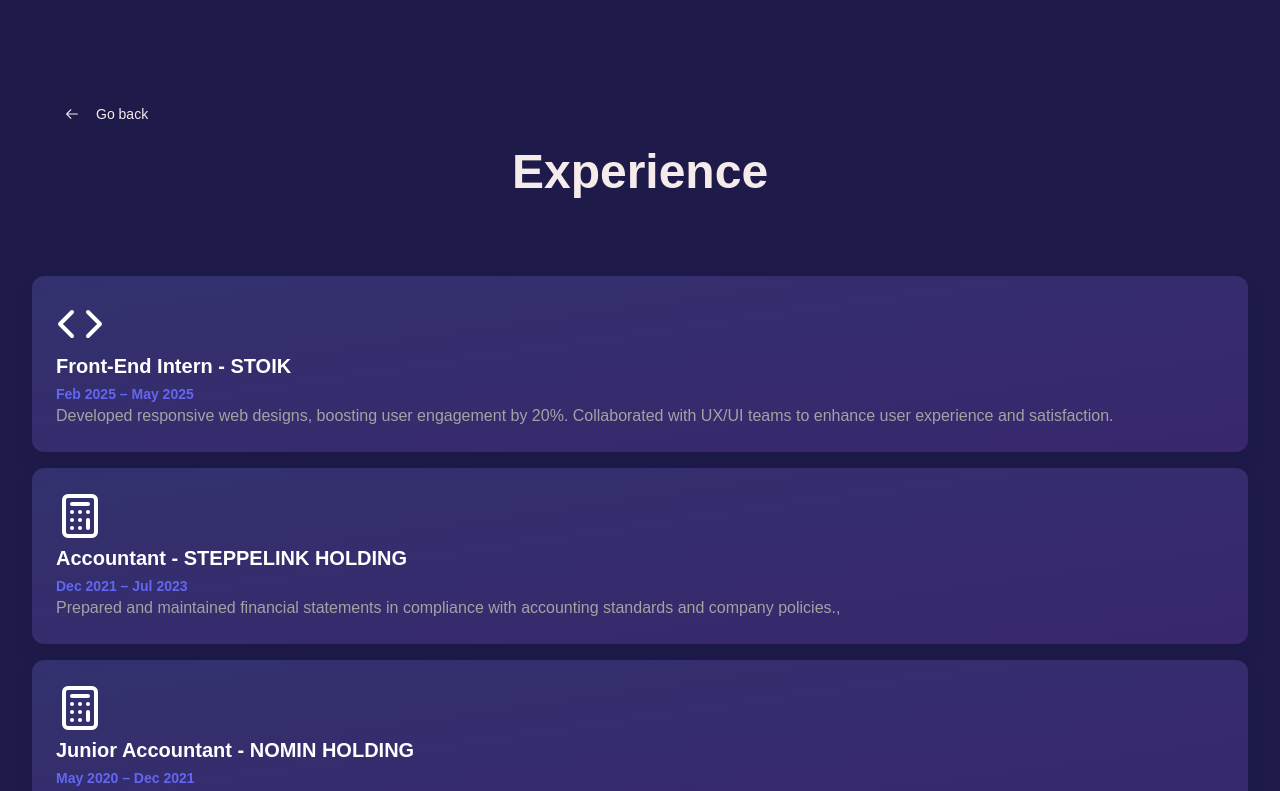
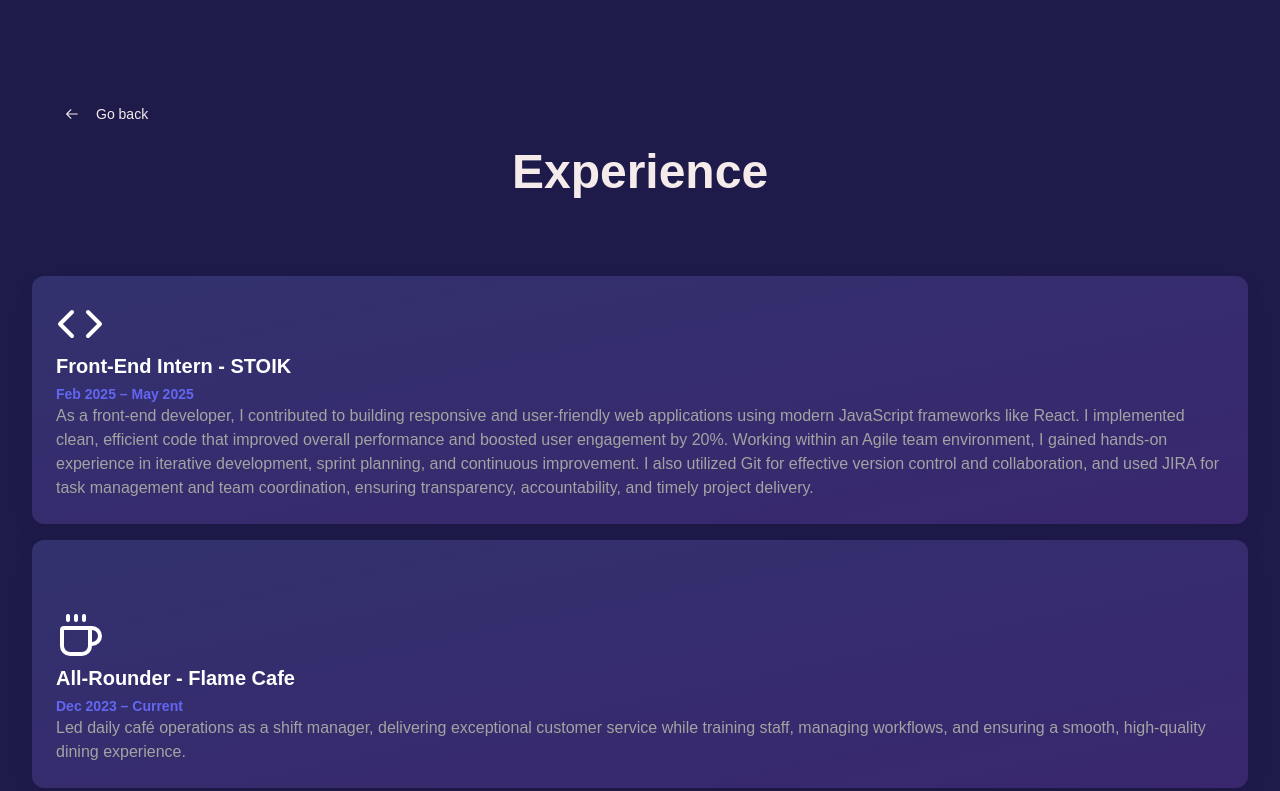
Before and after one commit to NominDavaakhuu/Nomin-Personal-Portfolio, a Next.js app: page /workExperience in a window 1280 px wide. Shown: the top 791 px of the page. Built offline with nearby package versions, Linux system fonts and the light colour scheme.

Commit message:
added job desciption to experience

```diff
--- a/src/app/workExperience/page.tsx
+++ b/src/app/workExperience/page.tsx
@@ -2,6 +2,7 @@
 
 import { Code } from "lucide-react";
 import { Calculator } from "lucide-react";
+import { Coffee } from "lucide-react";
 import { BentoCard, BentoGrid } from "@/components/magicui/bento-grid";
 import { BackButton } from "@/components/ui/backButton";
 
@@ -12,10 +13,24 @@ const workExperience = [
     description: (
       <>
         <span className="block text-sm font-semibold text-indigo-500">Feb 2025 – May 2025</span>
-        Developed responsive web designs, boosting user engagement by 20%. Collaborated with UX/UI teams to enhance user experience and satisfaction.
+        As a front-end developer, I contributed to building responsive and user-friendly web applications using modern JavaScript frameworks like React. I implemented clean, efficient code that improved overall performance and boosted user engagement by 20%. Working within an Agile team environment, I gained hands-on experience in iterative development, sprint planning, and continuous improvement. I also utilized Git for effective version control and collaboration, and used JIRA for task management and team coordination, ensuring transparency, accountability, and timely project delivery.
       </>
     ),
     className: "lg:row-start-1 lg:col-start-1",
+    background: (
+      <div className="absolute inset-0 bg-gradient-to-br from-indigo-400 to-purple-500 opacity-20" />
+    ),
+  },
+  {
+    Icon: Coffee,
+    name: "All-Rounder - Flame Cafe",
+    description: (
+        <>
+        <span className="block text-sm font-semibold text-indigo-500">Dec 2023 – Current</span>
+          Led daily café operations as a shift manager, delivering exceptional customer service while training staff, managing workflows, and ensuring a smooth, high-quality dining experience.
+        </>
+    ),
+      className: "lg:row-start-2 lg:col-start-1",
     background: (
       <div className="absolute inset-0 bg-gradient-to-br from-indigo-400 to-purple-500 opacity-20" />
     ),
@@ -26,10 +41,10 @@ const workExperience = [
     description: (
         <>
         <span className="block text-sm font-semibold text-indigo-500">Dec 2021 – Jul 2023</span>
-        Prepared and maintained financial statements in compliance with accounting standards and company policies.,
+        As an accountant, I was responsible for preparing and maintaining financial statements in accordance with accounting standards and internal policies. I ensured accurate and timely salary disbursements by processing monthly timesheets and payroll in compliance with employment regulations. Additionally, I utilised accounting software to efficiently manage transaction recording, generate reports, and perform account reconciliations, contributing to the financial accuracy and operational efficiency of the organisation.
         </>
     ),
-    className: "lg:row-start-2 lg:col-start-1",
+    className: "lg:row-start-3 lg:col-start-1",
     background: (
       <div className="absolute inset-0 bg-gradient-to-br from-indigo-400 to-purple-500 opacity-20" />
     ),
@@ -40,10 +55,10 @@ const workExperience = [
     description: (
         <>
         <span className="block text-sm font-semibold text-indigo-500">May 2020 – Dec 2021</span>
-        Worked with financial reporting and reconciliations. Contributed to auditing processes and expense tracking.
+        As a Junior Accountant, I was responsible for preparing monthly and annual Tax and Social Insurance reports in accordance with Mongolian regulations. I supported financial reporting, handled reconciliations, and ensured accurate documentation of transactions. My role involved using accounting software to streamline reporting processes and maintain compliance with internal policies and statutory requirements.
         </>
     ),
-      className: "lg:row-start-3 lg:col-start-1",
+      className: "lg:row-start-4 lg:col-start-1",
     background: (
       <div className="absolute inset-0 bg-gradient-to-br from-indigo-400 to-purple-500 opacity-20" />
     ),
@@ -59,7 +74,7 @@ export default function ExperiencePage() {
       <h2 className="text-2xl md:text-4xl lg:text-5xl font-bold text-center mb-20">
         Experience
       </h2>
-      <BentoGrid className="lg:grid-rows-3">
+      <BentoGrid className="lg:grid-rows-4">
         {workExperience.map((item) => (
           <BentoCard key={item.name} {...item} />
         ))}
```
